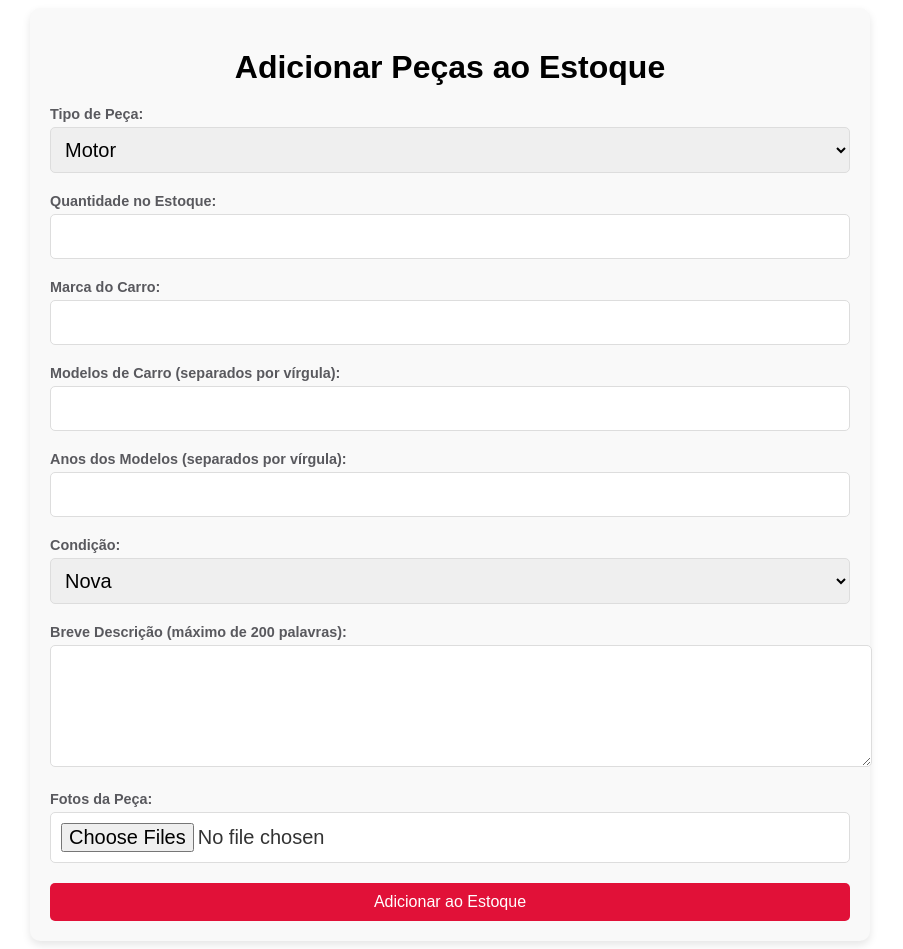
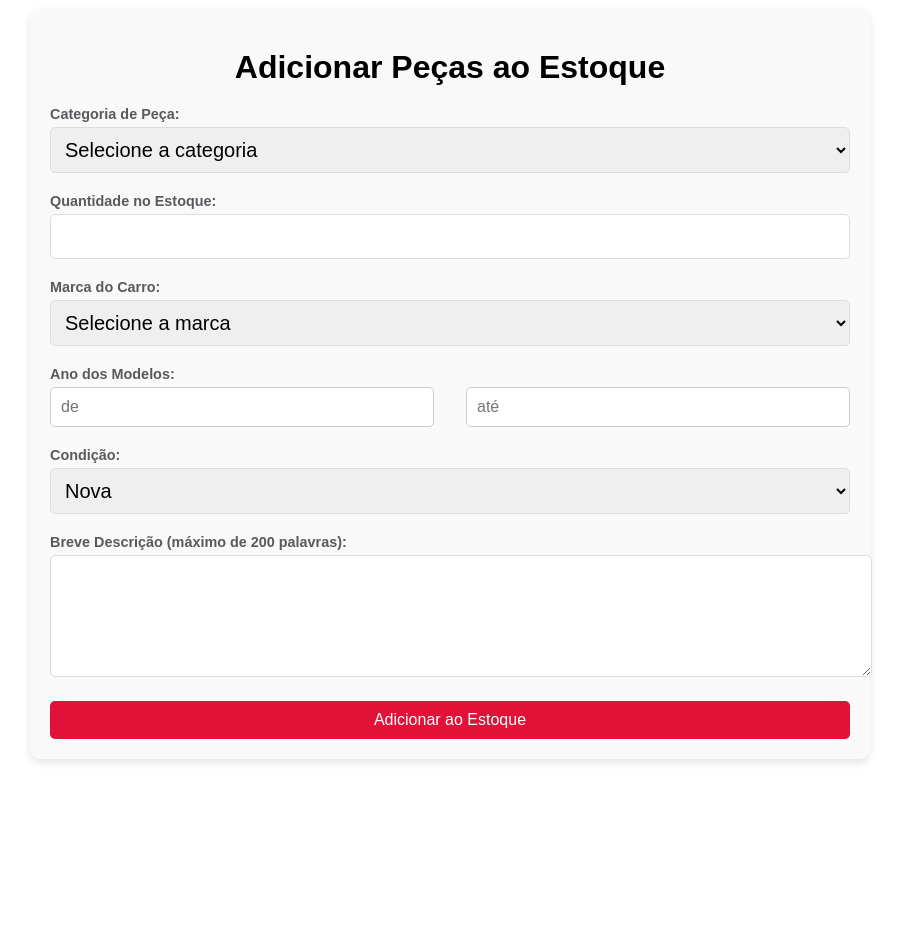
Before and after one commit to BarryHook1/pi-4, a React (Create React App) app in the folder frontend/: page /sellpage in a window 1280 px wide. Shown: the whole page, without its empty margins (190-1093 px from the left). After the commit the page ends 800 px from the top, so only its background shows below. Built offline with nearby package versions, Linux system fonts and the light colour scheme.

Commit message:
sellpage
Produto adicionado ao banco de dados

```diff
--- a/frontend/src/pages/login/login.js
+++ b/frontend/src/pages/login/login.js
@@ -22,8 +22,9 @@ function LoginPage() {
 
       const data = await response.json();
       if (response.ok) {
-        // Armazenar o nome do usuário no localStorage
+        // Armazenar o nome do usuário e o vendedorId no localStorage
         localStorage.setItem('userName', data.name);
+        localStorage.setItem('vendedorId', data.userId);  // Adicionando o vendedorId ao localStorage
         navigate('/');  // Redireciona para a página inicial
       } else {
         setMessage(data.message || 'Erro ao fazer login');
--- a/frontend/src/pages/sellpage/sellpage.css
+++ b/frontend/src/pages/sellpage/sellpage.css
@@ -51,3 +51,17 @@ button[type="submit"] {
 button[type="submit"]:hover {
     background-color: #b00d2e;
 }
+
+.year-inputs {
+    display: flex;
+    justify-content: space-between;
+    gap: 10px; /* Espaço entre os inputs */
+}
+
+.year-inputs input {
+    width: 48%; /* Largura dos campos */
+    padding: 10px;
+    border-radius: 5px;
+    border: 1px solid #ccc;
+    font-size: 1rem;
+}
--- a/frontend/src/pages/sellpage/sellpage.js
+++ b/frontend/src/pages/sellpage/sellpage.js
@@ -1,34 +1,176 @@
 import React, { useState } from 'react';
 import './sellpage.css';
 
+const carBrandsWithModels = {
+    Chevrolet: [
+        'Celta', 'Corsa', 'Prisma', 'Onix', 'Onix Plus', 'Spin', 'Tracker', 'Cruze', 'Cruze Sport6',
+        'Montana', 'S10', 'Blazer', 'Trailblazer', 'Captiva', 'Astra', 'Vectra', 'Omega', 'Cobalt',
+        'Meriva', 'Zafira', 'Agile', 'Kadett', 'Opala', 'Chevette', 'Monza'
+    ],
+    Fiat: [
+        'Uno', 'Palio', 'Palio Weekend', 'Siena', 'Grand Siena', 'Strada', 'Toro', 'Mobi',
+        'Argo', 'Cronos', 'Fiorino', 'Doblò', 'Idea', 'Linea', 'Bravo', 'Punto', '500', 'Stilo',
+        'Tempra', 'Tipo', 'Ducato', '147', 'Oggi', 'Premio', 'Elba'
+    ],
+    Ford: [
+        'Ka', 'Ka Sedan', 'Fiesta', 'Fiesta Sedan', 'EcoSport', 'Fusion', 'Focus', 'Focus Sedan',
+        'Ranger', 'Maverick', 'Corcel', 'Del Rey', 'Escort', 'Verona', 'Belina', 'Pampa', 'F-1000',
+        'F-250', 'Mustang', 'Edge', 'Territory'
+    ],
+    Honda: [
+        'Civic', 'Fit', 'City', 'HR-V', 'WR-V', 'CR-V', 'Accord', 'NSX', 'Prelude', 'Odyssey',
+        'Passport'
+    ],
+    Hyundai: [
+        'HB20', 'HB20S', 'Creta', 'Tucson', 'Santa Fe', 'i30', 'Elantra', 'Azera', 'Vera Cruz',
+        'IX35', 'Sonata', 'Galloper'
+    ],
+    Mitsubishi: [
+        'Lancer', 'ASX', 'Outlander', 'Pajero TR4', 'Pajero Full', 'Pajero Sport', 'Eclipse Cross',
+        'L200 Triton', 'Eclipse', 'Galant', 'Mirage'
+    ],
+    Renault: [
+        'Kwid', 'Sandero', 'Logan', 'Duster', 'Oroch', 'Captur', 'Megane', 'Fluence', 'Scenic',
+        'Clio', 'Symbol', 'Safrane', 'Master', 'Kangoo', 'Twingo'
+    ],
+    Toyota: [
+        'Corolla', 'Corolla Cross', 'Yaris', 'Yaris Sedan', 'Etios', 'Etios Sedan', 'Hilux', 'SW4',
+        'Camry', 'Prius', 'RAV4', 'Land Cruiser', 'FJ Cruiser', 'Bandeirante'
+    ],
+    Volkswagen: [
+        'Fusca', 'Gol', 'Voyage', 'Parati', 'Saveiro', 'Kombi', 'Brasília', 'Santana', 'Passat',
+        'Pointer', 'Apollo', 'Fox', 'SpaceFox', 'Polo', 'Golf', 'Jetta', 'Virtus', 'Tiguan', 'T-Cross',
+        'Taos', 'Amarok', 'SP2', 'CrossFox', 'Nivus', 'Up!', 'Passat Variant', 'Passat CC', 'Bora',
+        'Constellation', 'Sharan', 'Touareg', 'Eos'
+    ]
+};
+
+const partCategories = {
+    'Motor e Sistema de Alimentação': [
+        'Bloco do motor', 'Cabeçote', 'Velas de ignição', 'Pistões', 'Anéis de pistão', 'Bielas',
+        'Virabrequim', 'Cárter', 'Coletor de admissão', 'Filtro de ar', 'Turbocompressor',
+        'Intercooler', 'Injetores de combustível', 'Bomba de combustível', 'Filtro de combustível',
+        'Válvulas de admissão e escape', 'Corrente de distribuição', 'Correia dentada', 'Tuchos hidráulicos',
+        'Radiador', 'Ventoinha', 'Termostato', 'Bomba d’água', 'Mangueiras de radiador', 'Reservatório de expansão'
+    ],
+    'Transmissão e Embreagem': [
+        'Caixa de câmbio (manual ou automática)', 'Embreagem', 'Disco de embreagem', 'Placa de pressão',
+        'Rolamento de embreagem', 'Cabo de embreagem', 'Conversor de torque', 'Eixo de transmissão',
+        'Diferencial', 'Cardã', 'Semi-eixos', 'Juntas homocinéticas'
+    ],
+    'Suspensão': [
+        'Amortecedores', 'Molas helicoidais', 'Molas a ar', 'Barras estabilizadoras',
+        'Braços de suspensão', 'Buchas de suspensão', 'Pivôs de suspensão', 'Bieletas',
+        'Mancais de roda', 'Rolamentos de roda', 'Batentes de suspensão'
+    ],
+    'Freios': [
+        'Discos de freio', 'Pastilhas de freio', 'Tambor de freio', 'Sapatas de freio', 'Cilindro mestre',
+        'Servo-freio', 'Cilindro de roda', 'Pinças de freio', 'Fios e cabos de freio',
+        'Mangueiras de freio', 'Fluido de freio', 'ABS (Sistema de freio antibloqueio)'
+    ],
+    'Direção': [
+        'Caixa de direção (mecânica ou hidráulica)', 'Coluna de direção', 'Volante',
+        'Braços de direção', 'Barras de direção', 'Caixa de direção elétrica (EPS)',
+        'Juntas universais de direção', 'Bomba da direção hidráulica',
+        'Reservatório de fluido de direção', 'Manga de eixo'
+    ],
+    'Rodas e Pneus': [
+        'Rodas', 'Pneus', 'Câmaras de ar (para pneus com câmaras)', 'Calotas', 'Parafusos de roda',
+        'Porcas de roda', 'Macaco hidráulico', 'Estepe', 'Sensor de pressão dos pneus (TPMS)'
+    ],
+    'Sistema Elétrico': [
+        'Alternador', 'Bateria', 'Motor de arranque', 'Relés', 'Fusíveis', 'Caixa de fusíveis',
+        'Velas de ignição', 'Cabos de vela', 'Chicote elétrico', 'Central de injeção eletrônica (ECU)',
+        'Sensor de oxigênio (sonda lambda)', 'Sensor de temperatura', 'Sensor de rotação',
+        'Sensor MAP', 'Sensor MAF', 'Bobinas de ignição', 'Interruptores e chaves (faróis, vidro elétrico, etc.)'
+    ],
+    'Iluminação e Sinalização': [
+        'Faróis dianteiros', 'Lâmpadas de farol', 'Lanternas traseiras', 'Faróis de neblina', 'Pisca-pisca',
+        'Luz de ré', 'Luz de freio', 'Luz de placa', 'Farol alto/baixo', 'Faróis de LED ou Xenon',
+        'Refletores traseiros'
+    ],
+    'Interior e Acessórios': [
+        'Painel de instrumentos', 'Bancos', 'Cintos de segurança', 'Volante',
+        'Alavanca de câmbio', 'Pedais (acelerador, freio, embreagem)', 'Tapetes automotivos',
+        'Porta-luvas', 'Console central', 'Ar-condicionado', 'Aquecedor', 'Sistema de som',
+        'Central multimídia', 'Retrovisores internos', 'Retrovisores externos',
+        'Vidros elétricos', 'Travas elétricas', 'Chave de ignição', 'Airbags'
+    ],
+    'Carroceria e Estrutura': [
+        'Parachoques', 'Capô', 'Portas', 'Porta-malas', 'Paralamas', 'Teto solar',
+        'Pára-brisas', 'Vidros laterais', 'Vidro traseiro', 'Retrovisores',
+        'Estrutura do chassi', 'Assoalho', 'Colunas A, B e C', 'Vigas de impacto lateral'
+    ],
+    'Sistema de Escape': [
+        'Escapamento', 'Catalisador', 'Sonda lambda', 'Silenciador', 'Coletor de escape',
+        'Tubo intermediário', 'Filtro de partículas (DPF)'
+    ],
+    'Outros Componentes': [
+        'Reservatório de óleo', 'Macaco', 'Triângulo de sinalização', 'Extintor de incêndio',
+        'Limpadores de para-brisa', 'Palhetas', 'Reservatório de fluido de para-brisa', 'Buzina'
+    ]
+};
+
 const SellPage = () => {
-    const [type, setType] = useState('Motor');
+    const [typeCategory, setTypeCategory] = useState('');
+    const [typePart, setTypePart] = useState('');
     const [stock, setStock] = useState('');
     const [carBrand, setCarBrand] = useState('');
-    const [carModels, setCarModels] = useState('');
-    const [carYears, setCarYears] = useState('');
+    const [carModel, setCarModel] = useState('');
+    const [yearFrom, setYearFrom] = useState('');
+    const [yearTo, setYearTo] = useState('');
     const [condition, setCondition] = useState('nova');
     const [description, setDescription] = useState('');
-    const [photos, setPhotos] = useState([]);
 
-    const handleFileChange = (e) => {
-        setPhotos(e.target.files);
+    const handleCarBrandChange = (e) => {
+        const selectedBrand = e.target.value;
+        setCarBrand(selectedBrand);
+        setCarModel(''); // Limpa o modelo quando muda a marca
     };
 
-    const handleSubmit = (e) => {
+    const handleSubmit = async (e) => {
         e.preventDefault();
 
-        // Aqui você pode processar e enviar os dados do formulário para o backend
-        console.log({
-            type,
+        const vendedorId = localStorage.getItem('vendedorId');
+        console.log('vendedorId:', vendedorId);  // Verifique se o vendedorId não é null
+
+        if (!vendedorId) {
+            alert('Você precisa estar logado para adicionar produtos.');
+            return;
+        }
+
+        const productData = {
+            vendedorId,  // Enviar o vendedorId na requisição
+            typeCategory,
+            typePart,
             stock,
             carBrand,
-            carModels,
-            carYears,
+            carModel,
+            yearFrom,
+            yearTo,
             condition,
             description,
-            photos
-        });
+        };
+
+        // Enviar os dados para o backend
+        try {
+            const response = await fetch('http://localhost:8080/addProduct', {
+                method: 'POST',
+                headers: { 'Content-Type': 'application/json' },
+                body: JSON.stringify(productData),
+            });
+
+            const data = await response.json();
+
+            if (response.ok) {
+                alert('Produto adicionado com sucesso!');
+                // Limpar o formulário ou redirecionar, se necessário
+            } else {
+                alert(`Erro ao adicionar produto: ${data.message}`);
+            }
+        } catch (err) {
+            console.error('Erro ao enviar produto:', err);
+        }
     };
 
     return (
@@ -36,16 +178,26 @@ const SellPage = () => {
             <h1>Adicionar Peças ao Estoque</h1>
             <form onSubmit={handleSubmit}>
                 <div className="form-group">
-                    <label>Tipo de Peça:</label>
-                    <select value={type} onChange={(e) => setType(e.target.value)}>
-                        <option value="Motor">Motor</option>
-                        <option value="Turbina">Turbina</option>
-                        <option value="Bomba de Água">Bomba de Água</option>
-                        <option value="Rodas">Rodas</option>
-                        <option value="Pneus">Pneus</option>
-                        <option value="Outros">Outros</option>
+                    <label>Categoria de Peça:</label>
+                    <select value={typeCategory} onChange={(e) => setTypeCategory(e.target.value)} required>
+                        <option value="">Selecione a categoria</option>
+                        {Object.keys(partCategories).map((category) => (
+                            <option key={category} value={category}>{category}</option>
+                        ))}
                     </select>
                 </div>
+
+                {typeCategory && (
+                    <div className="form-group">
+                        <label>Tipo de Peça:</label>
+                        <select value={typePart} onChange={(e) => setTypePart(e.target.value)} required>
+                            <option value="">Selecione o tipo de peça</option>
+                            {partCategories[typeCategory].map((part, index) => (
+                                <option key={index} value={part}>{part}</option>
+                            ))}
+                        </select>
+                    </div>
+                )}
 
                 <div className="form-group">
                     <label>Quantidade no Estoque:</label>
@@ -59,32 +211,44 @@ const SellPage = () => {
 
                 <div className="form-group">
                     <label>Marca do Carro:</label>
-                    <input
-                        type="text"
-                        value={carBrand}
-                        onChange={(e) => setCarBrand(e.target.value)}
-                        required
-                    />
+                    <select value={carBrand} onChange={handleCarBrandChange} required>
+                        <option value="">Selecione a marca</option>
+                        {Object.keys(carBrandsWithModels).map((brand) => (
+                            <option key={brand} value={brand}>{brand}</option>
+                        ))}
+                    </select>
                 </div>
 
-                <div className="form-group">
-                    <label>Modelos de Carro (separados por vírgula):</label>
-                    <input
-                        type="text"
-                        value={carModels}
-                        onChange={(e) => setCarModels(e.target.value)}
-                        required
-                    />
-                </div>
+                {carBrand && (
+                    <div className="form-group">
+                        <label>Modelo do Carro:</label>
+                        <select value={carModel} onChange={(e) => setCarModel(e.target.value)} required>
+                            <option value="">Selecione o modelo</option>
+                            {carBrandsWithModels[carBrand].map((model, index) => (
+                                <option key={index} value={model}>{model}</option>
+                            ))}
+                        </select>
+                    </div>
+                )}
 
                 <div className="form-group">
-                    <label>Anos dos Modelos (separados por vírgula):</label>
-                    <input
-                        type="text"
-                        value={carYears}
-                        onChange={(e) => setCarYears(e.target.value)}
-                        required
-                    />
+                    <label>Ano dos Modelos:</label>
+                    <div className="year-inputs">
+                        <input
+                            type="number"
+                            placeholder="de"
+                            value={yearFrom}
+                            onChange={(e) => setYearFrom(e.target.value)}
+                            required
+                        />
+                        <input
+                            type="number"
+                            placeholder="até"
+                            value={yearTo}
+                            onChange={(e) => setYearTo(e.target.value)}
+                            required
+                        />
+                    </div>
                 </div>
 
                 <div className="form-group">
@@ -105,16 +269,6 @@ const SellPage = () => {
                     ></textarea>
                 </div>
 
-                <div className="form-group">
-                    <label>Fotos da Peça:</label>
-                    <input
-                        type="file"
-                        multiple
-                        onChange={handleFileChange}
-                        accept="image/*"
-                    />
-                </div>
-
                 <button type="submit">Adicionar ao Estoque</button>
             </form>
         </div>
```
Also changed, not shown: 1 other file (tests, documents, lock files or other folders).
